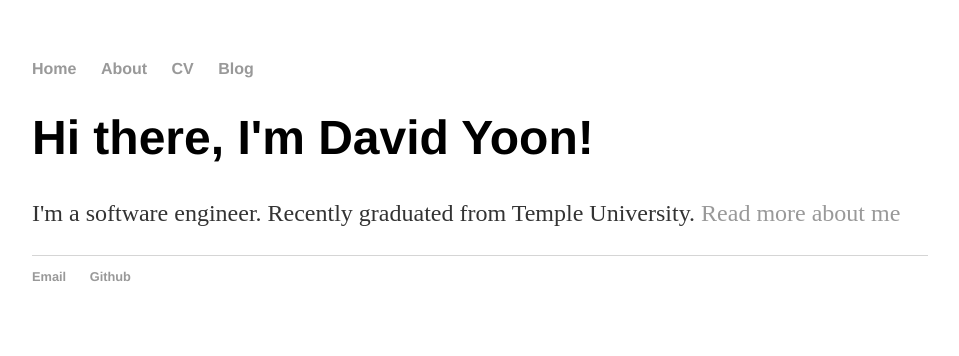
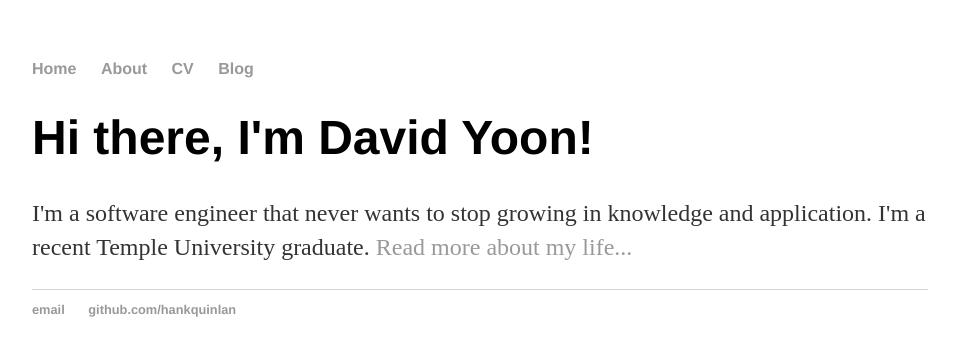
Before and after one commit to GeminiReaper/GeminiReaper.github.io, a Jekyll site: the page built from index.html, in a window 1280 px wide. Shown: the top 356 px of the page, without its empty margins (160-1119 px from the left). Built offline with Jekyll 4.4.1, drawn with Linux system fonts in a browser that asks for light colours.

Commit message:
Added in index.html change for jekyl

```diff
--- a/index.html
+++ b/index.html
@@ -1,39 +1,8 @@
-<!DOCTYPE html>
-<html lang="en">
-<head>
-	<meta charset="UTF-8">
-	<title>David's Website</title>
-	<link href="css/main.css" rel = "stylesheet" type = "text/css"/>
-</head>
-<body>
-	<nav>
-		<ul>
-			<li><a href="/">Home</a></li>
-			<li><a href="/about">About</a></li>
-			<li><a href="/cv">CV</a></li>
-			<li><a href="/blog">Blog</a></li>
-		</ul>
-	</nav>
-
-	<div class="container">
-		<div class="blurb">
-			<h1>Hi there, I'm David Yoon!</h1>
-				<p>I'm a software engineer. Recently graduated from Temple University.
-				<a href="/about">Read more about me</a>
-			</p>
-		</div> <!--/.blurb -->
-	</div> <!--/.container -->
-
-
-
-
-	<footer>
-		<ul>
-			<li><a href="mailto:dyoon7809@gmail.xom">Email</a></li>
-			<li><a href="https://github.com/geminireaper">Github</a></li>
-		</ul>
-	</footer>
-
-	</section>
-</body>
-</html>
+---
+layout: default
+title: David Yoon | Software Engineer
+---
+<div class="blurb">
+	<h1>Hi there, I'm David Yoon!</h1>
+	<p>I'm a software engineer that never wants to stop growing in knowledge and application. I'm a recent Temple University graduate. <a href="/about">Read more about my life...</a></p>
+</div><!-- /.blurb -->
```
